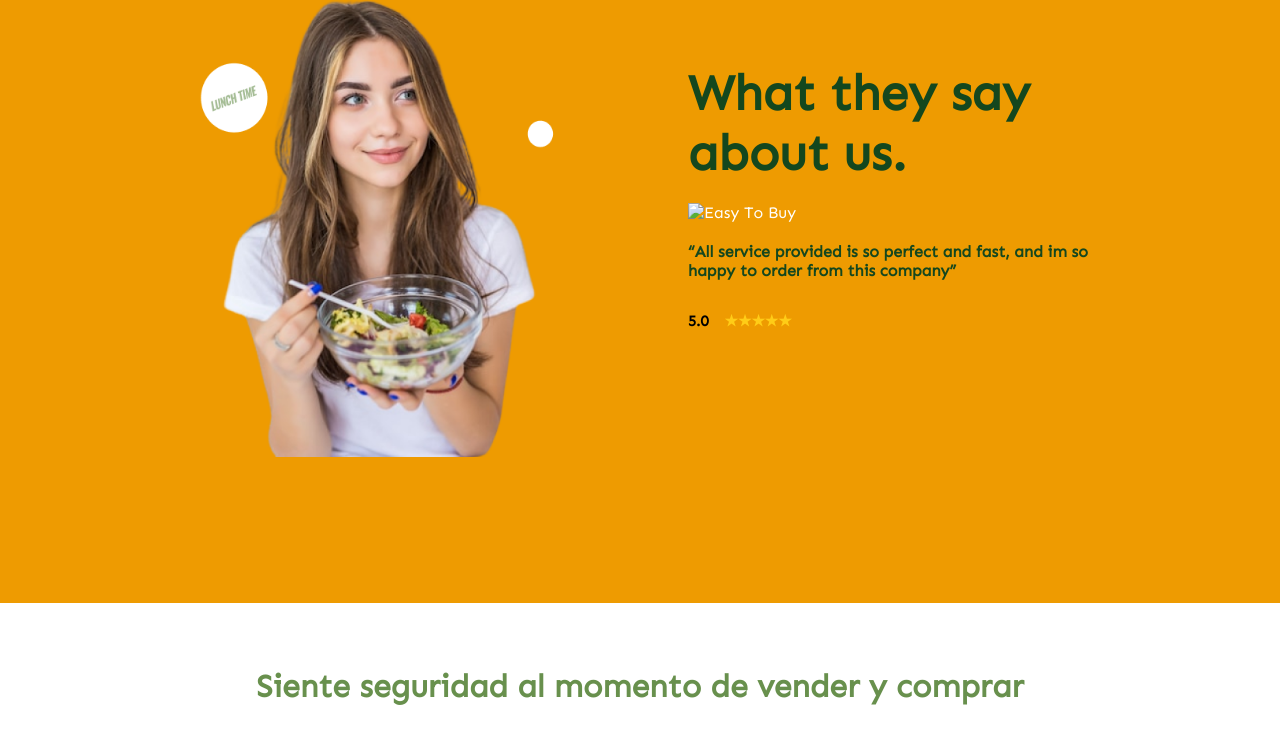
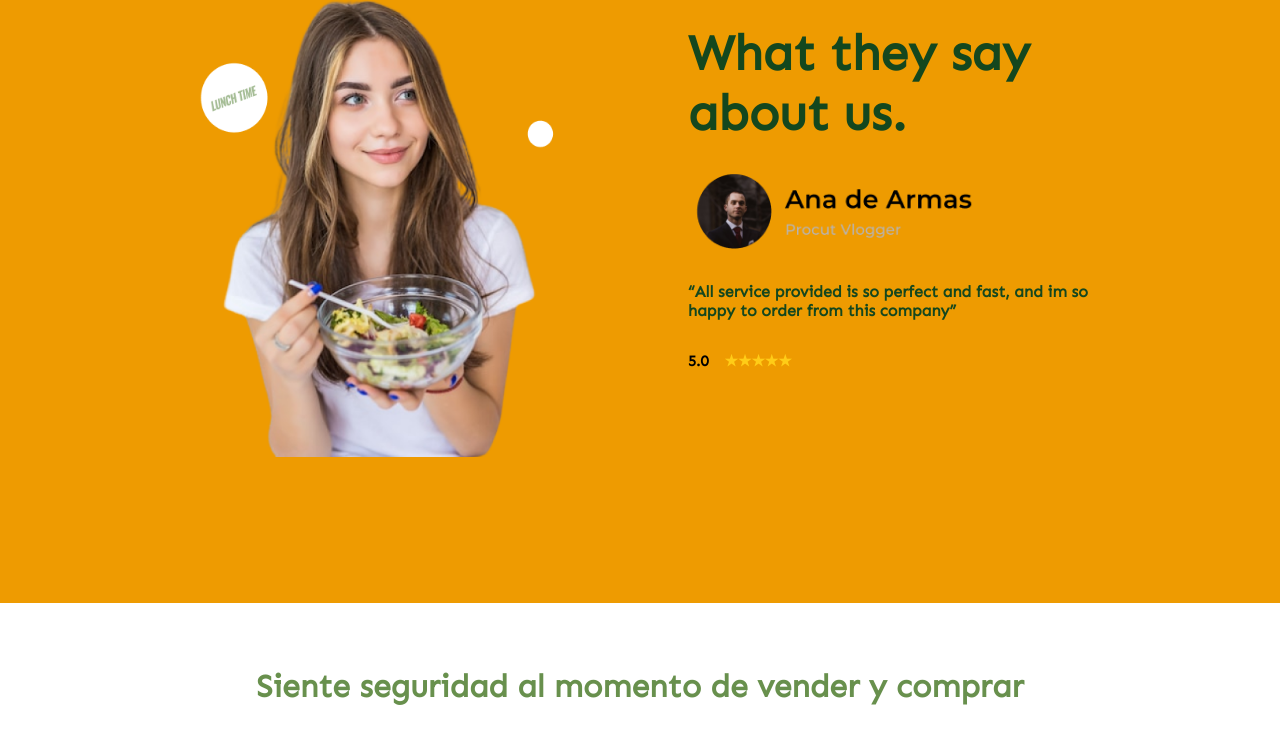
Before and after one commit to SI720-2202-SW31-Grupo-2/QhatuykiStoreLanding, a website: page index.html in a window 1280 px wide. Shown: the part 1728-2459 px from the top of the page. Drawn offline with nearby package versions, Linux system fonts and the light colour scheme; the site is published under a folder, as on GitHub Pages, so addresses that start at the root find nothing.

Commit message:
Last update promise

```diff
--- a/index.html
+++ b/index.html
@@ -194,7 +194,7 @@
             <h1 class="about__info-subtitle">What they say about us.</h1>
             <figure class="about__item-image-container">
               <img
-                src="/img/user.png"
+                src="./img/user.png"
                 alt="Easy To Buy"
                 class="projects__item-image"
               />
```
